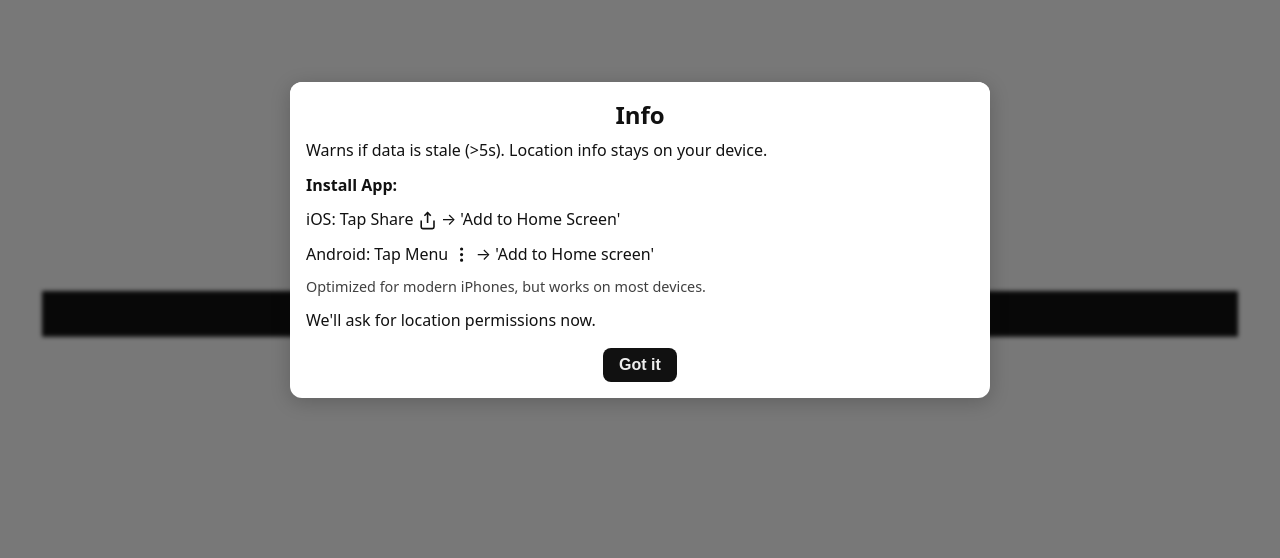
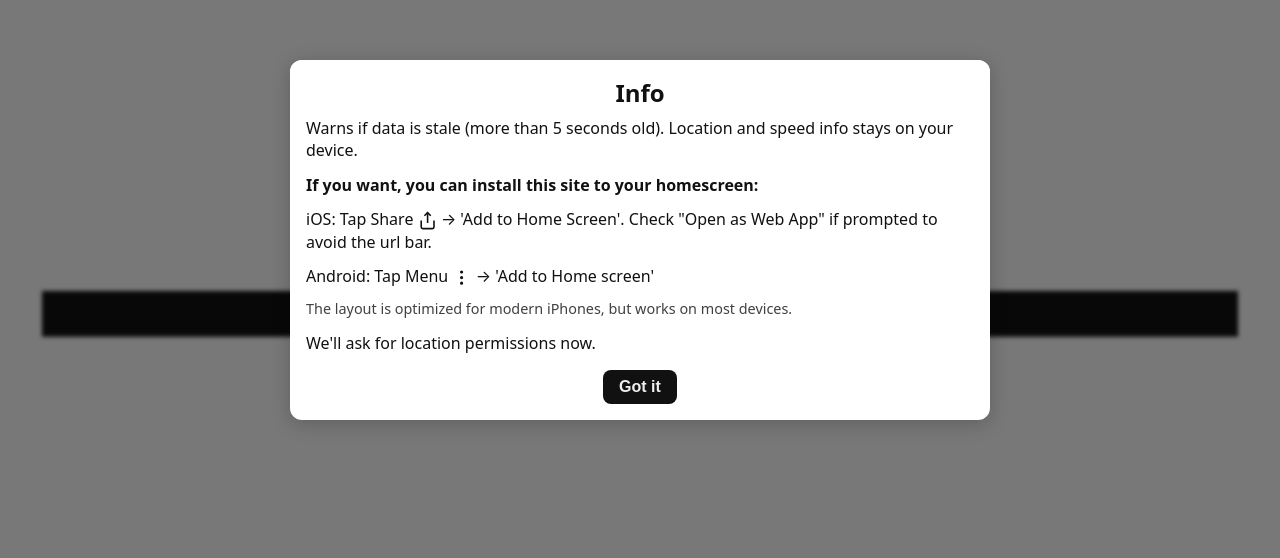
Before and after one commit to samuel-skean/speedometer, a website built with Vite: page index.html in a window 1280 px wide. Shown: the part 160-718 px from the top of the page. Built offline with nearby package versions, Linux system fonts and the light colour scheme.

Commit message:
De-tersified the info popover.

```diff
--- a/index.html
+++ b/index.html
@@ -586,10 +586,10 @@ button.landscape-unit {
     <div id="info-popover" popover class="info-popover">
       <h2>Info</h2>
       <div class="info-content">
-        <p>Warns if data is stale (>5s). Location info stays on your device.</p>
+        <p>Warns if data is stale (more than 5 seconds old). Location and speed info stays on your device.</p>
 
         <div id="install-instructions" hidden>
-            <p><strong>Install App:</strong></p>
+            <p><strong>If you want, you can install this site to your homescreen:</strong></p>
             <p id="ios-instructions" hidden>
             iOS: Tap Share
             <svg class="inline-icon" viewBox="0 0 24 24">
@@ -597,7 +597,7 @@ button.landscape-unit {
                 <polyline points="16 6 12 2 8 6"></polyline>
                 <line x1="12" y1="2" x2="12" y2="15"></line>
             </svg>
-            → 'Add to Home Screen'
+            → 'Add to Home Screen'. Check "Open as Web App" if prompted to avoid the url bar.
             </p>
             <p id="android-instructions" hidden>
             Android: Tap Menu
@@ -611,7 +611,7 @@ button.landscape-unit {
         </div>
 
         <p style="opacity: 0.8; font-size: 0.9em;">
-          Optimized for modern iPhones, but works on most devices.
+          The layout is optimized for modern iPhones, but works on most devices.
         </p>
         <p id="vibe-location-msg" hidden>
             We'll ask for location permissions now.
```
